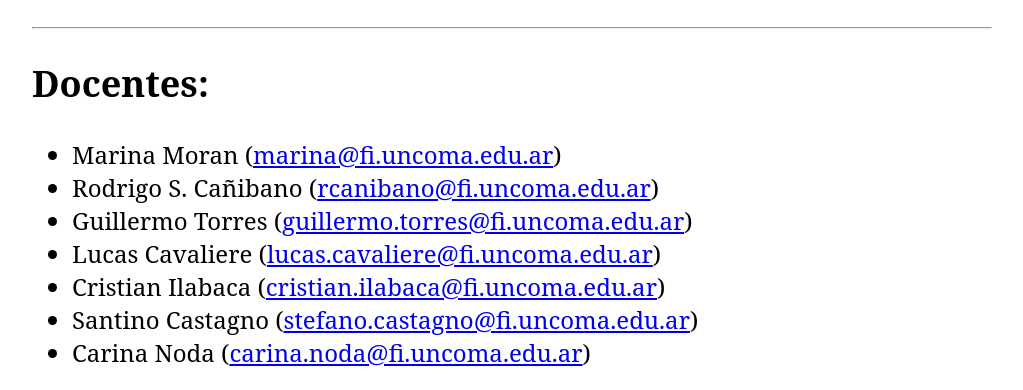
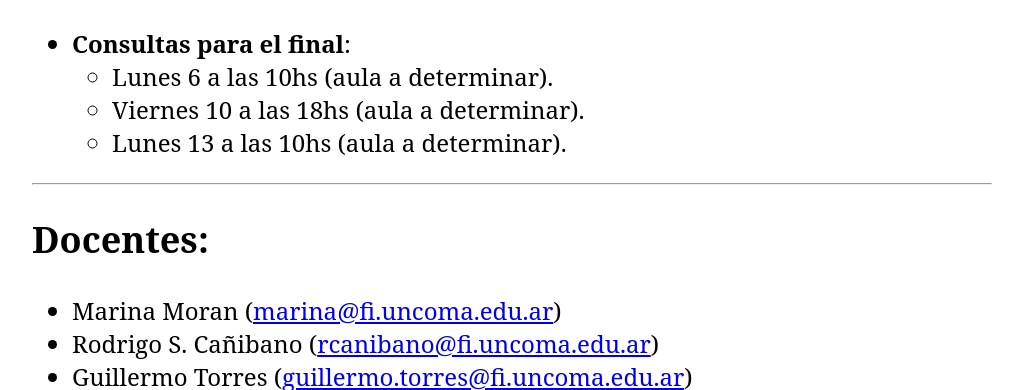
Before and after one commit to zrafa/ic, a plain HTML site: page index.html in a window 1280 px wide. Shown: the part 700-1090 px from the top of the page, without its empty margins (128-1151 px from the left). Drawn offline with Linux system fonts and the light colour scheme.

Commit message:
Agregando consultas febrero 2023

```diff
--- a/index.html
+++ b/index.html
@@ -39,6 +39,14 @@ $ _
 <h2>Novedades:</h2>
 
 <ul>
+
+    <li><strong>Consultas para el final</strong>:
+    <ul>
+        <li>Lunes 6 a las 10hs (aula a determinar).
+        <li>Viernes 10 a las 18hs (aula a determinar).
+        <li>Lunes 13 a las 10hs (aula a determinar).
+    </ul>
+
 </ul>
 
 <hr>
```
